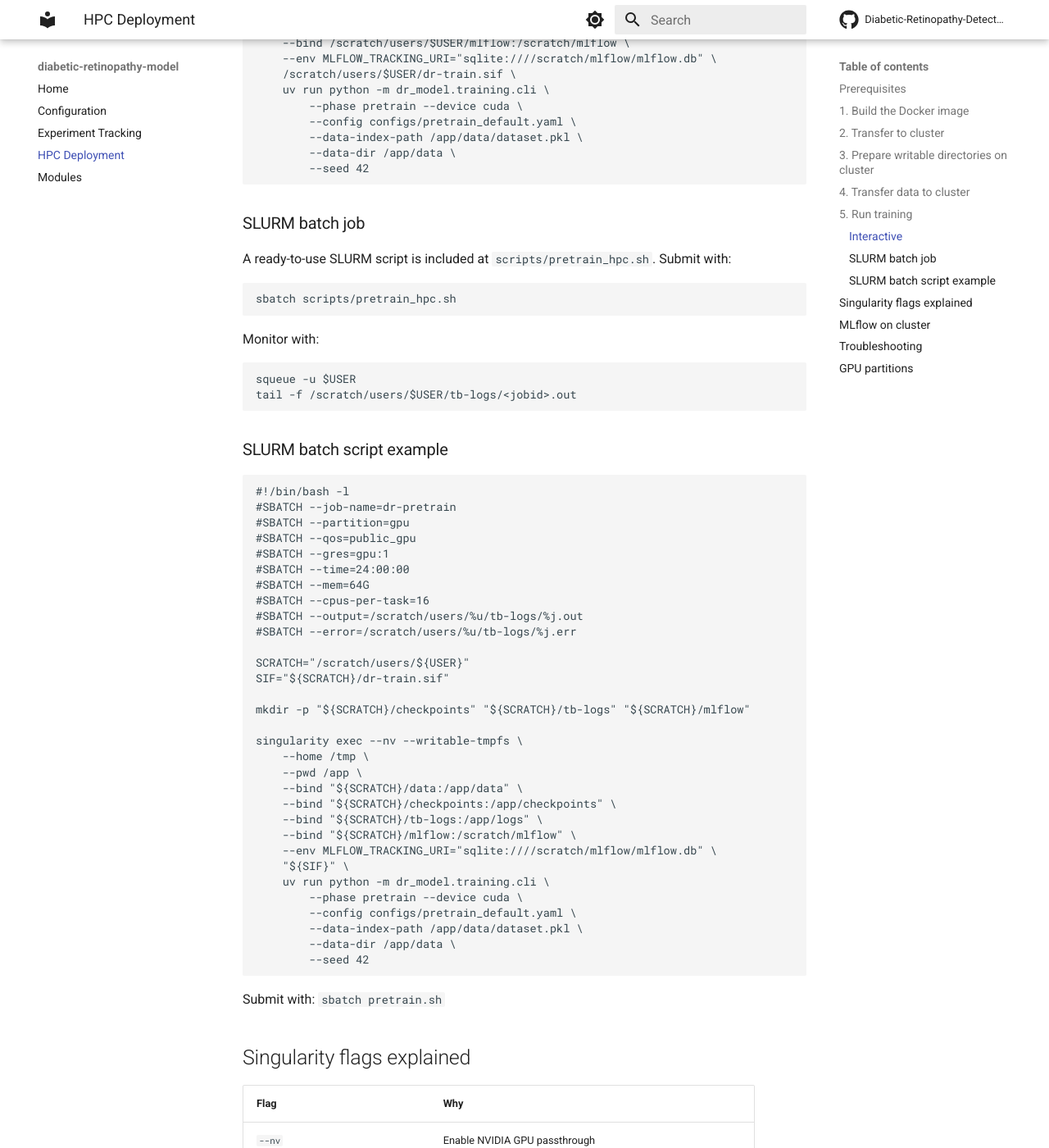
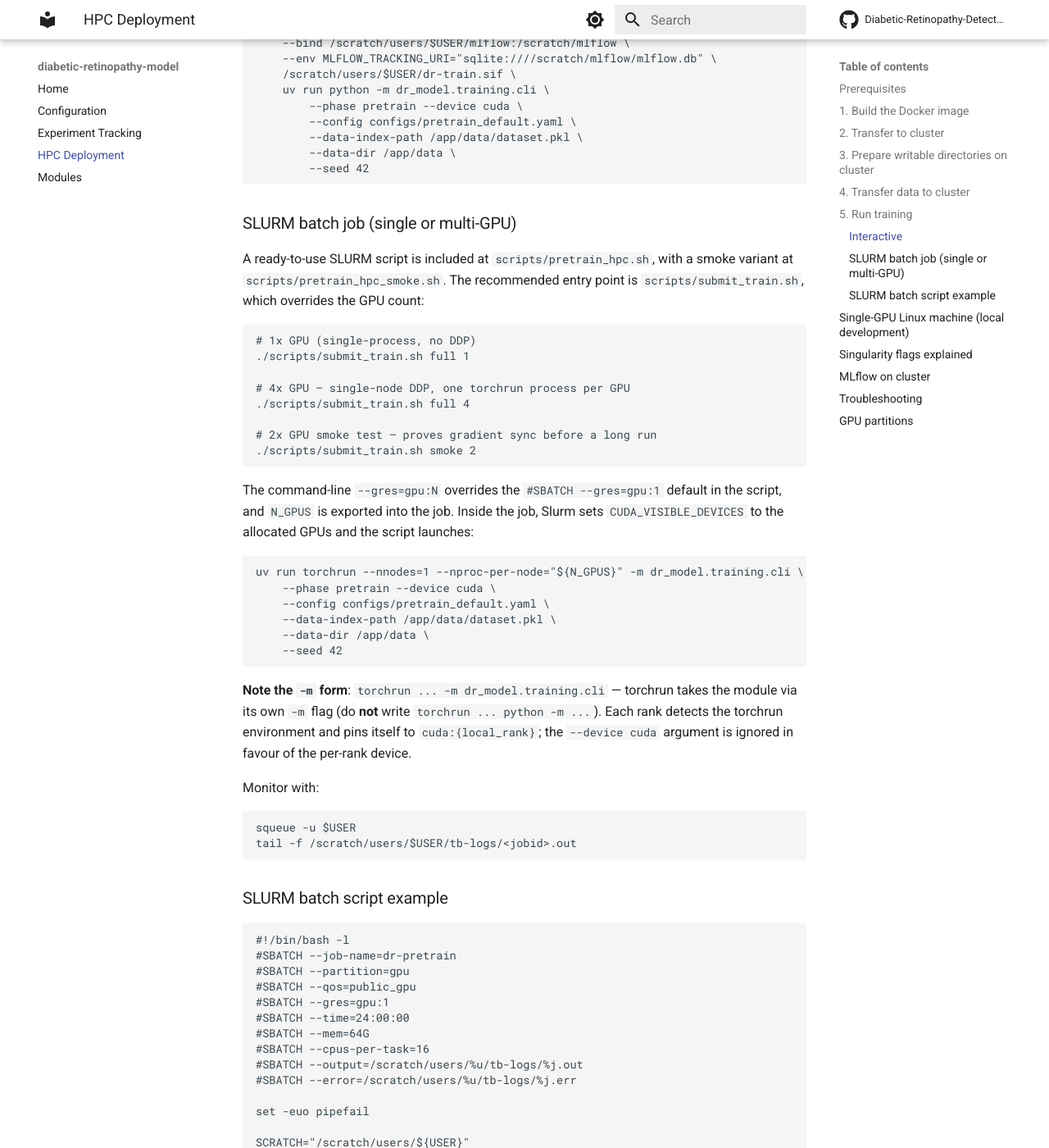
Before and after one commit to Diabetic-Retinopathy-Detection/diabetic-retinopathy-model, an MkDocs documentation site: the page built from docs/hpc.md, in a window 1280 px wide and 1400 px high, scrolled down 1688 px. Shown: the whole window at 82% size. Built offline with MkDocs 1.6.1 and Material for MkDocs 9.7.7, drawn with Linux system fonts in a browser that asks for light colours; comment, search, counter and statistics services are not loaded; some of the changed text lies outside the part shown.

Commit message:
chore: multi-GPU DDP packaging for HPC and single-GPU Linux dev
Slurm scripts now launch torchrun --nproc-per-node=$N_GPUS -m
dr_model.training.cli (one process per allocated GPU, pinned via
cuda:{local_rank}). Add scripts/submit_train.sh to override the GPU
allocation (full|smoke), a docker-build-train Makefile target, and HPC
docs covering multi-GPU DDP and the single-GPU Linux development box.

````diff
--- a/docs/hpc.md
+++ b/docs/hpc.md
@@ -80,13 +80,40 @@ singularity exec --nv --writable-tmpfs \
         --seed 42
 ```
 
-### SLURM batch job
+### SLURM batch job (single or multi-GPU)
 
-A ready-to-use SLURM script is included at `scripts/pretrain_hpc.sh`. Submit with:
+A ready-to-use SLURM script is included at `scripts/pretrain_hpc.sh`, with a
+smoke variant at `scripts/pretrain_hpc_smoke.sh`. The recommended entry point
+is `scripts/submit_train.sh`, which overrides the GPU count:
 
 ```bash
-sbatch scripts/pretrain_hpc.sh
+# 1x GPU (single-process, no DDP)
+./scripts/submit_train.sh full 1
+
+# 4x GPU — single-node DDP, one torchrun process per GPU
+./scripts/submit_train.sh full 4
+
+# 2x GPU smoke test — proves gradient sync before a long run
+./scripts/submit_train.sh smoke 2
 ```
+
+The command-line `--gres=gpu:N` overrides the `#SBATCH --gres=gpu:1` default in
+the script, and `N_GPUS` is exported into the job. Inside the job, Slurm sets
+`CUDA_VISIBLE_DEVICES` to the allocated GPUs and the script launches:
+
+```bash
+uv run torchrun --nnodes=1 --nproc-per-node="${N_GPUS}" -m dr_model.training.cli \
+    --phase pretrain --device cuda \
+    --config configs/pretrain_default.yaml \
+    --data-index-path /app/data/dataset.pkl \
+    --data-dir /app/data \
+    --seed 42
+```
+
+**Note the `-m` form**: `torchrun ... -m dr_model.training.cli` — torchrun takes
+the module via its own `-m` flag (do **not** write `torchrun ... python -m ...`).
+Each rank detects the torchrun environment and pins itself to `cuda:{local_rank}`;
+the `--device cuda` argument is ignored in favour of the per-rank device.
 
 Monitor with:
 
@@ -109,8 +136,11 @@ tail -f /scratch/users/$USER/tb-logs/<jobid>.out
 #SBATCH --output=/scratch/users/%u/tb-logs/%j.out
 #SBATCH --error=/scratch/users/%u/tb-logs/%j.err
 
+set -euo pipefail
+
 SCRATCH="/scratch/users/${USER}"
 SIF="${SCRATCH}/dr-train.sif"
+N_GPUS="${N_GPUS:-${SLURM_GPUS_ON_NODE:-1}}"
 
 mkdir -p "${SCRATCH}/checkpoints" "${SCRATCH}/tb-logs" "${SCRATCH}/mlflow"
 
@@ -123,7 +153,7 @@ singularity exec --nv --writable-tmpfs \
     --bind "${SCRATCH}/mlflow:/scratch/mlflow" \
     --env MLFLOW_TRACKING_URI="sqlite:////scratch/mlflow/mlflow.db" \
     "${SIF}" \
-    uv run python -m dr_model.training.cli \
+    uv run torchrun --nnodes=1 --nproc-per-node="${N_GPUS}" -m dr_model.training.cli \
         --phase pretrain --device cuda \
         --config configs/pretrain_default.yaml \
         --data-index-path /app/data/dataset.pkl \
@@ -131,7 +161,37 @@ singularity exec --nv --writable-tmpfs \
         --seed 42
 ```
 
-Submit with: `sbatch pretrain.sh`
+Submit with: `./scripts/submit_train.sh full 4`
+
+## Single-GPU Linux machine (local development)
+
+A Linux box with one GPU (no Slurm) is ideal for testing CUDA-only paths —
+AMP, real GPU memory behaviour, and the Linux/amd64 Docker build that
+Singularity requires. Clone the repo and run directly:
+
+```bash
+git clone https://github.com/Diabetic-Retinopathy-Detection/diabetic-retinopathy-model.git
+cd diabetic-retinopathy-model
+uv sync          # installs deps + project into .venv
+
+# Smoke test on the GPU (validates CUDA, AMP off, determinism off)
+uv run python -m dr_model.training.cli \
+    --phase pretrain --device cuda \
+    --config configs/pretrain_smoke.yaml
+
+# Multi-GPU check on a 1-GPU box: run the DDP launcher with 1 process —
+# exercises the torchrun path (rank 0) that the cluster will use with N GPUs
+uv run torchrun --nnodes=1 --nproc-per-node=1 -m dr_model.training.cli \
+    --phase pretrain --device cuda \
+    --config configs/pretrain_smoke.yaml
+```
+
+`--device cuda` falls back to `cuda:0`; with `--device auto` the first visible
+GPU is used. For real data, add `--config configs/pretrain_default.yaml
+--data-index-path <path>/dataset.pkl --data-dir <root>`.
+
+This is also the right machine to build the amd64 image for the cluster:
+`make docker-build-train` (see [Section 1](#1-build-the-docker-image)).
 
 ## Singularity flags explained
 
@@ -185,6 +245,9 @@ Or log to a remote MLflow server instead:
 | `Failed to initialize cache at .cache/uv` | Home directory is read-only | Use `--writable-tmpfs` and `--home /tmp` |
 | `CUDA out of memory` | Batch too large for GPU VRAM | Reduce `batch_size` in config |
 | `NVIDIA driver not detected` | Missing `--nv` flag | Add `--nv` to `singularity exec` |
+| `can't open file '.../python'` | `torchrun ... python -m ...` | Use torchrun's own `-m`: `torchrun ... -m dr_model.training.cli` |
+| `Unable to resolve hostname` / NCCL timeout on multi-GPU | Wrong network interface chosen | Set `NCCL_SOCKET_IFNAME` (e.g. `ib0` or `eth0`) in the Slurm script or `--env` |
+| Only rank 0 logs metrics | Rank gating is intentional | Checkpoints, TensorBoard, and MLflow are written by rank 0 only |
 
 ## GPU partitions
 
````
Also changed, not shown: 5 other files.
